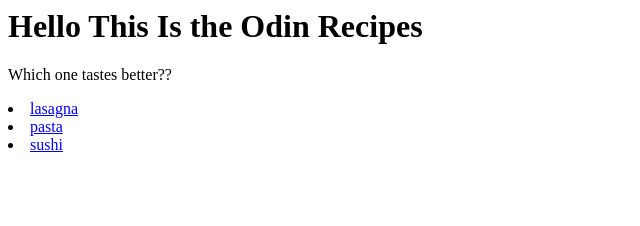
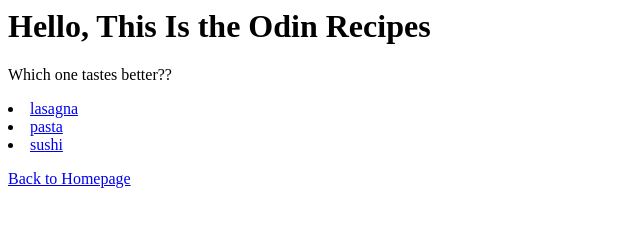
Before and after one commit to Bra-Qwequ/Project-Main, a plain HTML site: page odin-recipes/index.html in a window 1280 px wide. Shown: the whole page, without its empty margins (0-640 px from the left). Drawn offline with Linux system fonts and the light colour scheme.

Commit message:
Add Homepag Link

```diff
--- a/odin-recipes/index.html
+++ b/odin-recipes/index.html
@@ -1,6 +1,8 @@
-<h1>Hello This Is the Odin Recipes</h1>
+<h1>Hello, This Is the Odin Recipes</h1>
 <p>Which one tastes better??</p>
 
 <li><a href="recipes/lasagna.html">lasagna</a></li>
 <li><a href="recipes/pasta.html">pasta</a></li>
 <li><a href="recipes/sushi.html">sushi</a></li>
+
+<p><a href="../index.html">Back to Homepage</a></p>
```
